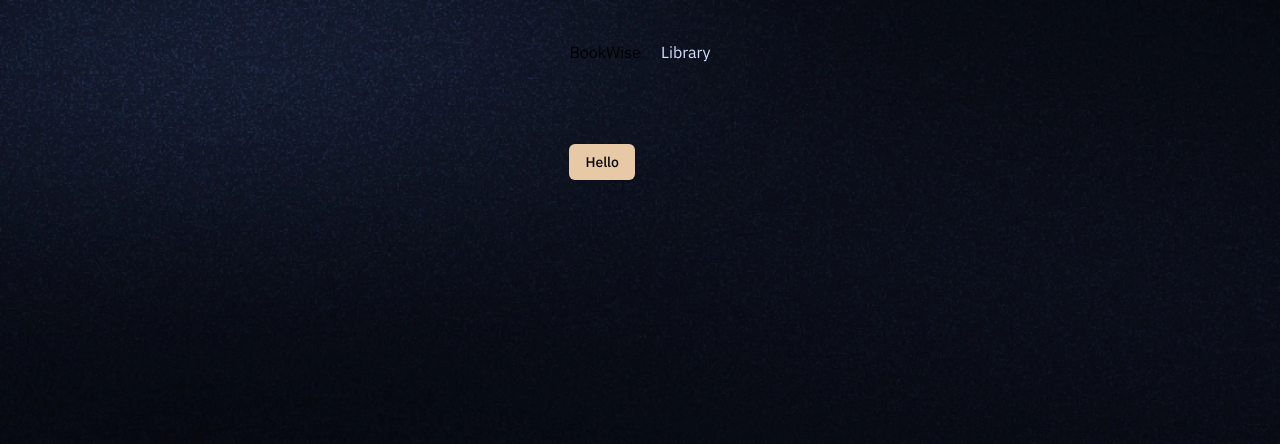
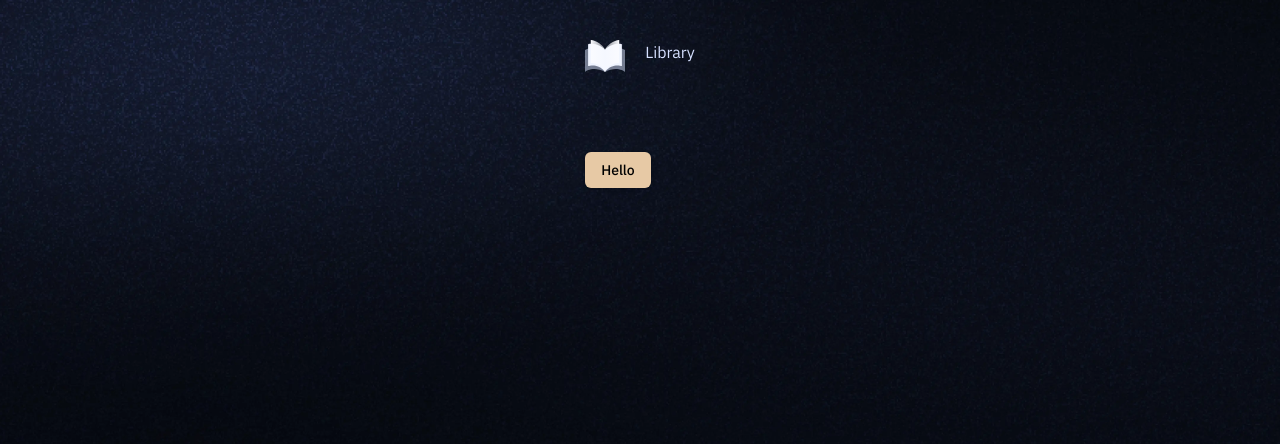
Before and after one commit to ecetinerdem/library, a Next.js app: page / in a window 1280 px wide. Shown: the top 444 px of the page. Built offline with nearby package versions, Linux system fonts and the light colour scheme.

Commit message:
Update Header.tsx

```diff
--- a/components/Header.tsx
+++ b/components/Header.tsx
@@ -1,5 +1,6 @@
 "use client";
 import { cn } from "@/lib/utils";
+import Image from "next/image";
 import Link from "next/link";
 import { usePathname } from "next/navigation";
 import React from "react";
@@ -8,7 +9,14 @@
   const pathname = usePathname();
   return (
     <header className="my-10 flex justify-between gap-5">
-      <Link href="/">BookWise</Link>
+      <Link href="/">
+        <Image
+          src="/icons/logo.svg"
+          alt="BookWise logo"
+          width={40}
+          height={40}
+        />
+      </Link>
       <ul className="flex flex-row item gap-8">
         <li>
           <Link
```
